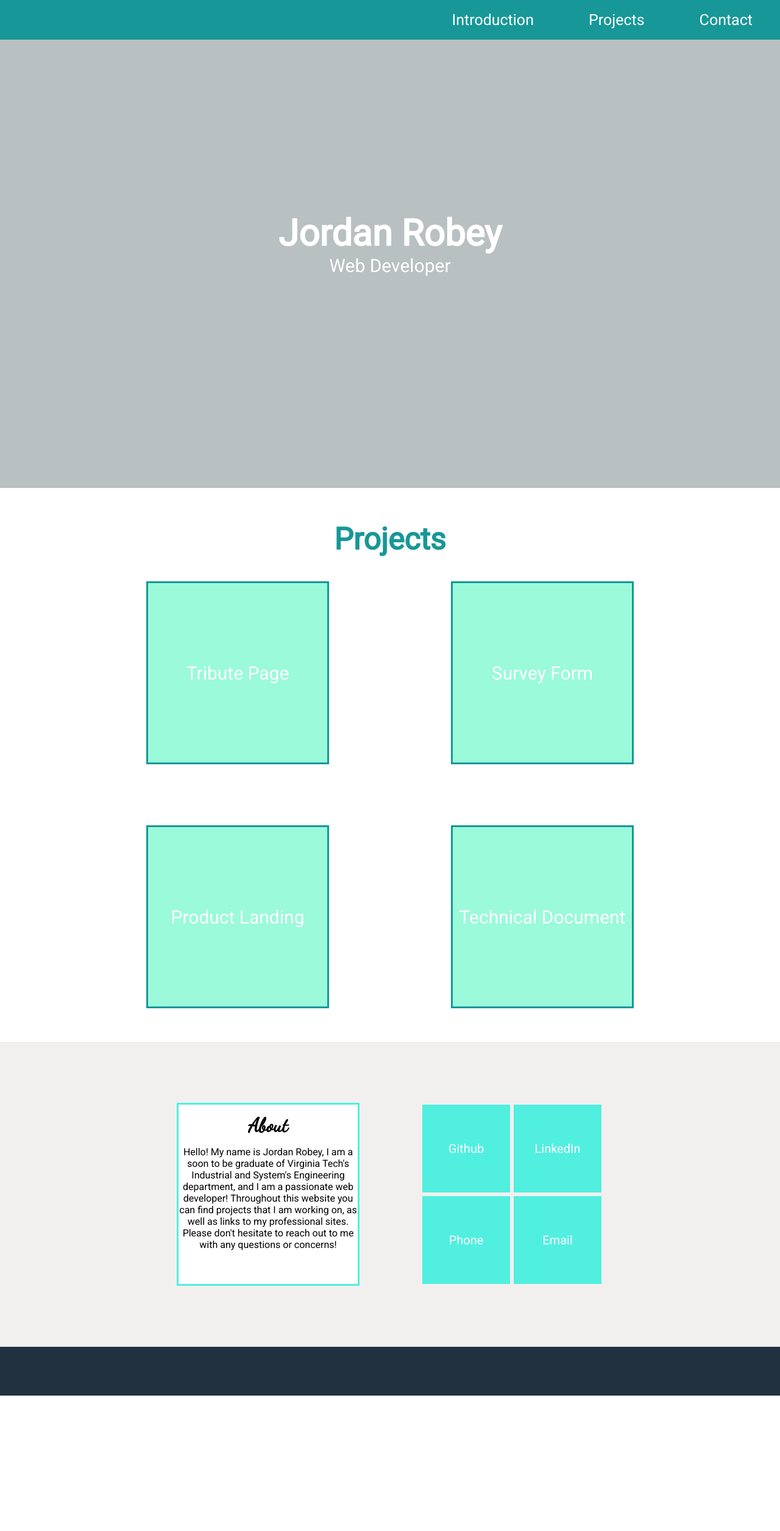
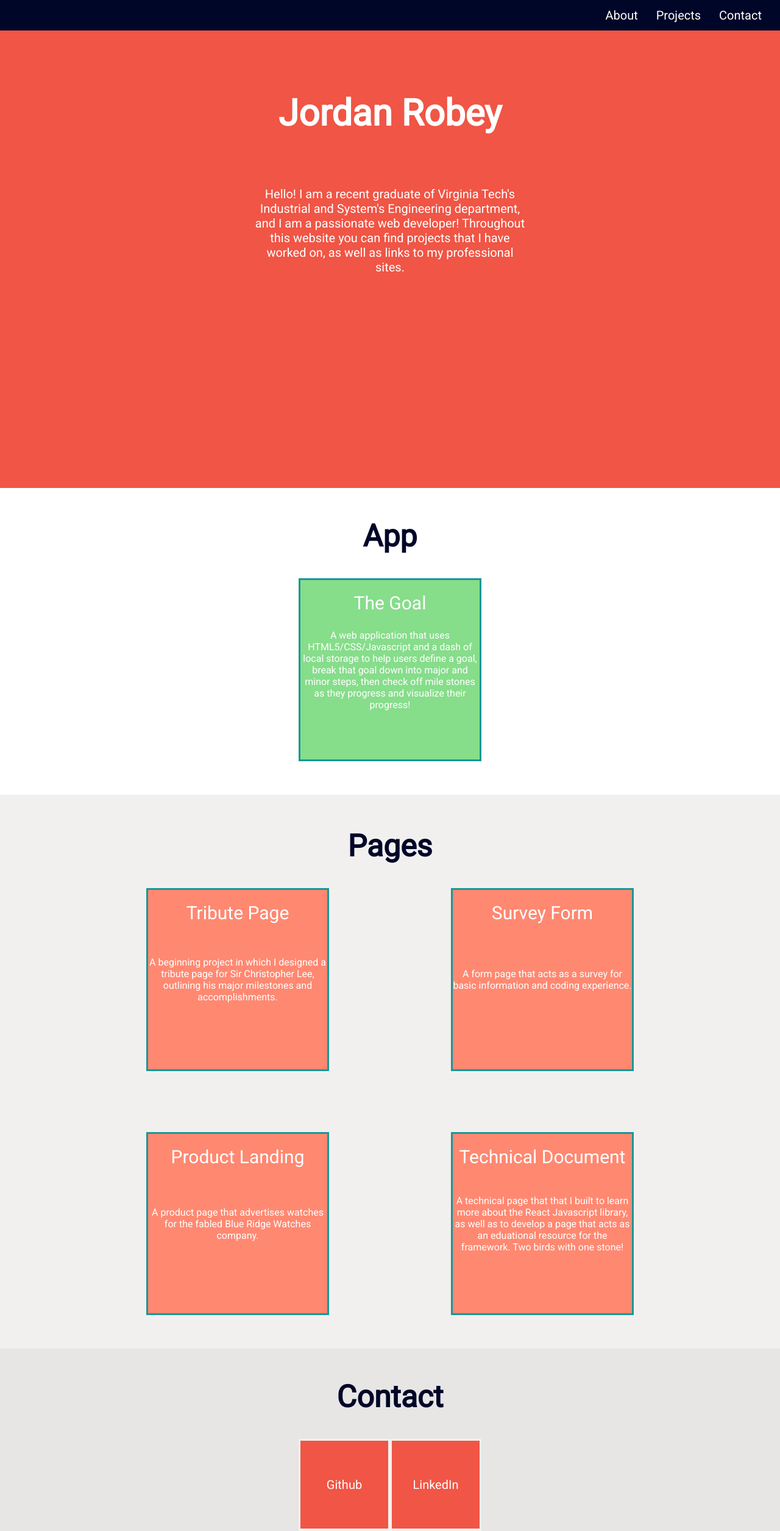
Before and after one commit to AnalysisByJordan/Portfolio-Webpage, a plain HTML site: page index.html in a window 1280 px wide. Shown: the top 2510 px of the page at 61% size. Before the commit the page ends 2288 px from the top, so only its background shows below. Drawn offline with nearby package versions, Linux system fonts and the light colour scheme.

Commit message:
some jquery on the introduction, app addition, design changes

```diff
--- /dev/null
+++ b/Portfolio.js
@@ -0,0 +1,5 @@
+  $(document).ready(function () {
+    $(window).scroll(function(){
+      $("#welcome-section").css("opacity", 1 - $(window).scrollTop() / 450);
+    });
+});
--- a/index.html
+++ b/index.html
@@ -1,17 +1,22 @@
 <!DOCTYPE html>
 <html lang="en">
-
   <head>
-  <link rel="stylesheet" href="portfolio.css" type="text/css">
+    <link rel="stylesheet" href="portfolio.css" type="text/css" />
   </head>
 
   <body>
     <header id="header">
       <nav id="navbar">
         <ul>
-        <li><a class="nav-link" href="#welcome-section">Introduction</a></li>
-        <li><a class="nav-link" href="
-#projects-wrap">Projects</a></li>
+          <li><a class="nav-link" href="#welcome-section">About</a></li>
+          <li>
+            <a
+              class="nav-link"
+              href="
+#projects-wrap"
+              >Projects</a
+            >
+          </li>
           <li><a class="nav-link" href="#contact-grid">Contact</a></li>
         </ul>
       </nav>
@@ -19,89 +24,155 @@
 
     <div id="welcome-section">
       <h1>Jordan Robey</h1>
-    <p>Web Developer</p>
+      <p>Hello! I am a recent graduate of Virginia Tech's
+        Industrial and System's Engineering department, and I am a passionate web developer!
+        Throughout this website you can find projects that I have worked on, as well as links
+        to my professional sites.</p>
+    </div>
+
+    <div id="apps-wrap">
+        <h1 class="title">App</h1>
+        <div id="apps">
+            <div id="app-1" class="project-tile">
+              <p class="project_name">The Goal</p>
+              <p class = "project_description">A web application that uses HTML5/CSS/Javascript and a
+                dash of local storage to help users define a goal, break that goal down into major and minor steps,
+                then check off mile stones as they progress and visualize their progress!
+              </p>
+              <a
+                href="https://analysisbyjordan.github.io/Goal-Web-App-V2/"
+                class="project_link"
+                target="_blank"
+              >
+                <img
+                  src="https://lh3.googleusercontent.com/nwuaPOsQbOjf4jwLIHvEEhww3G6sg5_nhcJKtGb7A62to-AqoF4CkFaHJ0kr5OmXdnK1StXNESwq7Lh5spwXUP1ios5J9mCsmZwmXqAMi3swe5YMOdLgm5Fj19PN95L4EBfZOFqY=w2400"
+                  alt=""
+                  class="project_image"
+                />
+              </a>
+            </div>
     </div>
 
     <div id="projects-wrap">
-    <h1 id="projects-title">Projects</h1>
+      <h1 class="title">Pages</h1>
 
-    <div id=projects>
+      <div id="projects">
         <div id="project-1" class="project-tile">
           <p class="project_name">Tribute Page</p>
-        <a href="https://codepen.io/analysisbyjordan/pen/GevqzV" class="project_link" target="_blank">
+          <p class = "project_description">A beginning project in which I designed a tribute page for Sir Christopher Lee,
+            outlining his major milestones and accomplishments.
+            </p>
+          <a
+            href="https://codepen.io/analysisbyjordan/pen/GevqzV"
+            class="project_link"
+            target="_blank"
+          >
             <img
-            src="https://lh3.googleusercontent.com/Vqh4-cxlZpFAfNuBtnuUOL8FoN8uewdA65YheEdtnH17kOcCdMmxQU2WhG-9y5Q0nNQKrfSP-S-4FSy437nz1jExKvedkrAUIjCsHDK4nCxI4MMvrYzGh64MikCynN-mki8OojJa=w2400"
-            alt="" class="project_image">
+              src="https://lh3.googleusercontent.com/--0QoDl-8yIdnO9A-0ZmA17CRCg-EUJ1elf3TeKlnV-nxlv7M-P0YBz40stSwk5cHD582AB-g2zWqimCPP7q1PDQ09ZWFNzB0YoIP3NIaFaiGiF-cBZtmIxuOlBB3UcBiCLaK1Js=w2400"
+              alt=""
+              class="project_image"
+            />
           </a>
         </div>
 
         <div id="project-2" class="project-tile">
           <p class="project_name">Survey Form</p>
-        <a href="https://codepen.io/analysisbyjordan/pen/GeMMKq" class="project_link" target="_blank">
+          <p class = "project_description">A form page that acts as a survey for basic information and coding experience.
+              </p>
+          <a
+            href="https://codepen.io/analysisbyjordan/pen/GeMMKq"
+            class="project_link"
+            target="_blank"
+          >
             <img
-            src="https://lh3.googleusercontent.com/P5cECtct6ayBoy010ZdqB7ZTgZDYDluao4GWiCCjZBhtU7oxQpZg9hruTjbdjRD0AXjiP54qRrHKHDDvhZOyhwrwCY7qn888cwxqImfNOLdXGFFE24GeSio3mg5su5vFtslx6Xjw=w2400"
-            alt="" class="project_image">
+              src="https://lh3.googleusercontent.com/YfhkcI3ZxpudMSW_NGB-3Sj15AW7Noxby1zUeEdCy4JrQs5TU6UE9369WaaYEr8wSbuGmzh75a6T8Gc-5PsvxBgNs9GsZQQ-PlI8qKj0Pp5tTzg_64WvyjRaGFrVXvWJFXg0QnyI=w2400"
+              alt=""
+              class="project_image"
+            />
           </a>
         </div>
 
         <div id="project-3" class="project-tile">
           <p class="project_name">Product Landing</p>
-        <a href="https://codepen.io/analysisbyjordan/pen/pYKbPw" class="project_link" target="_blank">
+          <p class = "project_description">A product page that advertises watches for the fabled Blue Ridge Watches
+            company.
+          </p>
+          <a
+            href="https://codepen.io/analysisbyjordan/pen/pYKbPw"
+            class="project_link"
+            target="_blank"
+          >
             <img
-            src="https://lh3.googleusercontent.com/dJJ-Rw7pX-wSAh68l9TUl8mJO9ozA1dFga_07WrUi3M4H9Y3qrs69pWF5uTGppmDO7FpEatE9ae_ePdFjymYvK1ELlVglBAFoJR7HL3j-NHahaqbysBBotGgmMm6MiFLn6jwt_yU=w2400"
-            alt="" class="project_image">
+              src="https://lh3.googleusercontent.com/nVHPxcHCSigl45n9A4AQZRv9RhOnkANWea_l--H88QITz1TN0jMpIqWMiPiqhL4Z8_6pt3lFVVO0_PH27ZM6sY_xK4DY99f-mattxrF3WJ-H3ALRaOStMteaBtMjjI_WGVcPHutJ=w2400"
+              alt=""
+              class="project_image"
+            />
           </a>
         </div>
 
         <div id="project-4" class="project-tile">
           <p class="project_name">Technical Document</p>
-        <a href="https://codepen.io/analysisbyjordan/pen/wOLMEy" class="project_link" target="_blank">
+          <p class = "project_description">A technical page that that I built to learn more about the React
+            Javascript library, as well as to develop a page that acts as an eduational resource for the framework.
+            Two birds with one stone!
+          </p>
+          <a
+            href="https://codepen.io/analysisbyjordan/pen/wOLMEy"
+            class="project_link"
+            target="_blank"
+          >
             <img
-            src="https://lh3.googleusercontent.com/LllVjwhMqRvvuHGAhU6PjA_6nKkiU_jyqqAzKgsANwqMebaClsuq2lCeFUnanGlRWkmcplAym0-MR2DMkfEVcwqKMncm_sOtoeW3RaeHOHZZQarx2jdsG6G_OzAg4Lsi6mAthiBF=w2400"
-            alt="" class="project_image">
+              src="https://lh3.googleusercontent.com/OJkjInv7N_Y-uVDxGn1r1M5CRlJBA64CaKnX-eXz3g3L1SDeJ4V72KtpAyC4ZzLj3Q_Ou4crSB5ZpY-IQbgYyW8fQ2AhaNbD_nkTNujiAiLRAzzFYjCWYoOPROTDhv_YzkPev66b=w2400"
+              alt=""
+              class="project_image"
+            />
           </a>
         </div>
       </div>
     </div>
 
     <div id="contact-wrapper">
+        <h1 class="title">Contact</h1>
       <div id="contact-grid">
-
-      <div id="about">
-        <h1>About</h1>
-        <p>Hello! My name is Jordan Robey, I am a soon to be graduate of Virginia Tech's Industrial and System's
-          Engineering department, and I am a passionate web developer!
-          Throughout this website you can find projects that I am working on, as well as links to my professional sites.
-          Please don't hesitate to reach
-          out to me with any questions or concerns! </p>
-      </div>
-
         <div id="contact">
-
           <div id="github" class="mini-box">
-          <p>Github</p><a href="https://github.com/AnalysisByJordan/" target="_blank" class="contact-link"></a>
+            <p>Github</p>
+            <a
+              href="https://github.com/AnalysisByJordan/"
+              target="_blank"
+              class="contact-link"
+            ></a>
           </div>
 
           <div id="linkedin" class="mini-box">
-          <p>LinkedIn</p><a href="https://linkedin.com/in/jordan-robey" target="_blank" class="contact-link"></a>
+            <p>LinkedIn</p>
+            <a
+              href="https://linkedin.com/in/jordan-robey"
+              target="_blank"
+              class="contact-link"
+            ></a>
           </div>
 
           <div id="phone" class="mini-box-contact">
-          <p>Phone</p><a class="contact-link">
+            <p>Phone</p>
+            <a class="contact-link">
               <p id="phone_email">703-268-1857</p>
             </a>
           </div>
 
           <div id="email" class="mini-box-contact">
-          <p>Email</p><a class="contact-link">
+            <p>Email</p>
+            <a class="contact-link">
               <p id="phone_email">rjordan7@vt.edu</p>
             </a>
           </div>
         </div>
       </div>
-
     </div>
-  <div id="footer"></div>
+    <div id="footer">
+      <p>Jordan Robey   |   2019</p>
+    </div>
+    <script src="https://ajax.googleapis.com/ajax/libs/jquery/3.1.0/jquery.min.js"></script>
+    <script src="Portfolio.js"></script>
   </body>
-
 </html>
--- a/portfolio.css
+++ b/portfolio.css
@@ -1,7 +1,6 @@
 @import "https://fonts.googleapis.com/css?family=Roboto";
 
-@import
-"https://fonts.googleapis.com/css?family=Dancing+Script";
+@import "https://fonts.googleapis.com/css?family=Dancing+Script";
 
 body {
   font-family: "Roboto", sans-serif;
@@ -14,8 +13,8 @@ body {
 #header {
   position: fixed;
   width: 100%;
-  background-color: #179797;
-  height: 65px;
+  background-color: #000628;
+  height: 50px;
   top: 0;
   left: 0;
   display: flex;
@@ -29,57 +28,78 @@ body {
 #navbar ul {
   list-style-type: none;
   display: flex;
+
 }
 #navbar li {
-  font-size: 25px;
+  font-size: 20px;
+  padding-right: 30px;
 }
 
 #navbar li a {
   text-decoration: none;
   color: white;
   display: block;
-  padding: 18px 45px 18px;
+  -webkit-transition: all 0.5s ease;
+  -moz-transition: all 0.5s ease;
+  -ms-transition: all 0.5s ease;
+  -o-transition: all 0.5s ease;
+  transition: all 0.5s ease;
+
 }
 
 #navbar li a:hover {
-  background-color: #0a5252;
-  color: #b3f6f6;
+  color: #f05545;
 }
 
 #welcome-section {
   width: 100%;
   height: 100vh;
-  background-color: #B9C0C1;
+  background-color: #f05545;
   display: flex;
-  justify-content: center;
   flex-direction: column;
 }
 
 #welcome-section h1 {
   align-self: center;
   font-size: 60px;
-  margin: 0;
+  margin-top: 150px;
   color: white;
 }
 
-
 #welcome-section p {
   align-self: center;
-  font-size: 30px;
+  font-size: 20px;
+  margin-top: 85px;
   color: white;
+  text-align: center;
+  width: 450px;
 }
-#projects-wrap{
+#apps-wrap{
   background-color: white;
+  margin-top: 50px;
+}
+#projects-wrap {
+  background-color: #f1f0ef;
   padding: 55px 0px 55px 0px;
 }
-#projects-title{
+.title {
   font-size: 50px;
   text-align: center;
   padding-bottom: 40px;
-  color: #179797;
+  color: #000628;
+}
+#app-1{
+  background: #86dd8a;
+}
+#apps{
+  display: grid;
+  grid-template-columns: 300px;
+  grid-template-rows: 300px;
+  justify-content: center;
+  padding-bottom: 55px;
 }
 
-#projects{
+#projects {
   display: grid;
   grid-template-columns: 300px 300px;
   grid-template-rows: 300px 300px;
@@ -87,24 +107,29 @@ body {
   grid-row-gap: 100px;
   justify-content: center;
 }
-#project-1{
-  background: #9AFADA;
+#project-1 {
+  background: #ff8871;
 }
-
-#project-2{
-  background: #9AFADA;
+#project-2 {
+  background: #ff8871;
 }
-#project-3{
-  background: #9AFADA;
+#project-3 {
+  background: #ff8871;
 }
-#project-4{
-  background: #9AFADA;
+#project-4 {
+  background: #ff8871;
 }
-.project_name{
+.project_name {
   position: absolute;
   font-size: 30px;
-  z-index: 1;
+  z-index: 0;
   margin: 0;
+  margin-top: 20px;
+}
+.project_description{
+  margin-top: 40px;
+  text-align: center;
+  margin: auto;
 }
 .project-tile {
   color: white;
@@ -113,18 +138,17 @@ body {
   position: relative;
   display: flex;
   justify-content: center;
-  align-items: center;
-   -webkit-transition: all .5s ease;
-  -moz-transition: all .5s ease;
-  -ms-transition: all .5s ease;
-  -o-transition: all .5s ease;
-  transition: all .5s ease;
+  -webkit-transition: all 0.5s ease;
+  -moz-transition: all 0.5s ease;
+  -ms-transition: all 0.5s ease;
+  -o-transition: all 0.5s ease;
+  transition: all 0.5s ease;
 }
 .project-tile:hover {
   cursor: pointer;
   background: transparent;
 }
-.project-tile:hover .project_link{
+.project-tile:hover .project_link {
   opacity: 1;
 }
 
@@ -134,11 +158,11 @@ body {
   width: 100%;
   height: 100%;
   opacity: 0;
-  -webkit-transition: all .5s ease;
-  -moz-transition: all .5s ease;
-  -ms-transition: all .5s ease;
-  -o-transition: all .5s ease;
-  transition: all .5s ease;
+  -webkit-transition: all 0.5s ease;
+  -moz-transition: all 0.5s ease;
+  -ms-transition: all 0.5s ease;
+  -o-transition: all 0.5s ease;
+  transition: all 0.5s ease;
 }
 .project_image {
   width: 100%;
@@ -147,7 +171,7 @@ body {
   position: relative;
 }
 .project_link:after {
-  content: '';
+  content: "";
   position: absolute;
   top: 0;
   left: 0;
@@ -156,77 +180,67 @@ body {
   margin: auto;
   width: 100%;
   height: 100%;
-  background: rgba(0,0,0,.3);
+  background: rgba(0, 0, 0, 0.3);
 }
-#contact-wrapper{
-  background: #F2F0EF;
+#contact-wrapper {
+  background: #e7e6e5;
+  padding-top: 50px;
+}
+#contact-grid {
+  display: grid;
+  grid-template-columns: 300px;
+  grid-template-rows: 300px;
+  justify-content: center;
+  padding-bottom: 50px;
+}
 
-}
-#contact-grid{
-  display: grid;
-  grid-template-columns: 300px 300px;
-  grid-template-rows: 300px;
-  grid-column-gap: 100px;
-  justify-content: center;
-  padding: 100px 0px 100px 0px;
-}
-#about{
-  background: white;
-  border-color: #51EFDF;
-  border-style: solid;
-  text-align: center;
-}
-#about h1{
-  font-family: 'Dancing Script', cursive;
-  padding: 15px 0px 15px 0px;
-}
-#contact{
+#contact {
   display: grid;
   grid-template-columns: 50% 50%;
   grid-template-rows: 50% 50%;
   justify-content: center;
   font-size: 20px;
 }
-.mini-box{
-  border-color: #F2F0EF;
+.mini-box {
+  border-color: #f2f0ef;
   border-style: solid;
   color: white;
   display: flex;
   justify-content: center;
   align-items: center;
   position: relative;
-  -webkit-transition: all .5s ease;
-  -moz-transition: all .5s ease;
-  -ms-transition: all .5s ease;
-  -o-transition: all .5s ease;
-  transition: all .5s ease;
+  -webkit-transition: all 0.5s ease;
+  -moz-transition: all 0.5s ease;
+  -ms-transition: all 0.5s ease;
+  -o-transition: all 0.5s ease;
+  transition: all 0.5s ease;
 }
-.mini-box-contact{
-  border-color: #F2F0EF;
+.mini-box-contact {
+  border-color: #f2f0ef;
   border-style: solid;
   color: white;
   display: flex;
   justify-content: center;
   align-items: center;
   position: relative;
-  -webkit-transition: all .5s ease;
-  -moz-transition: all .5s ease;
-  -ms-transition: all .5s ease;
-  -o-transition: all .5s ease;
-  transition: all .5s ease;
+  -webkit-transition: all 0.5s ease;
+  -moz-transition: all 0.5s ease;
+  -ms-transition: all 0.5s ease;
+  -o-transition: all 0.5s ease;
+  transition: all 0.5s ease;
 }
 
-#github{
-  background: #51EFDF;
+#github {
+  background: #f05545;
 }
-#linkedin{
-  background: #51EFDF;
+#linkedin {
+  background: #f05545;
 }
-#phone{
-  background: #51EFDF;
+#phone {
+  background: #f05545;
 }
-#email{
-  background: #51EFDF;
+#email {
+  background: #f05545;
 }
 
 .contact-link {
@@ -235,33 +249,33 @@ body {
   width: 100%;
   height: 100%;
   opacity: 0;
-  -webkit-transition: all .5s ease;
-  -moz-transition: all .5s ease;
-  -ms-transition: all .5s ease;
-  -o-transition: all .5s ease;
-  transition: all .5s ease;
+  -webkit-transition: all 0.5s ease;
+  -moz-transition: all 0.5s ease;
+  -ms-transition: all 0.5s ease;
+  -o-transition: all 0.5s ease;
+  transition: all 0.5s ease;
 }
 .mini-box:hover {
   cursor: pointer;
   background: transparent;
 }
 
-.mini-box:hover .contact-link{
+.mini-box:hover .contact-link {
   opacity: 1;
   background: green;
 }
-.mini-box-contact:hover .contact-link{
+.mini-box-contact:hover .contact-link {
   opacity: 1;
   background: blue;
 }
 
-#github p{
+#github p {
   z-index: 1;
 }
-#linkedin p{
+#linkedin p {
   z-index: 1;
 }
-#phone_email{
+#phone_email {
   display: flex;
   justify-content: center;
   position: relative;
@@ -271,15 +285,18 @@ body {
   top: 50px;
   text-decoration: none;
 }
-#footer{
+#footer {
   width: 100%;
   height: 80px;
-  background: #22313F;
+  background: #22313f;
   color: white;
+  display: flex;
+  justify-content: center;
+  align-items: center;
 }
 
 @media (max-width: 980px) {
-  #navbar li{
+  #navbar li {
     font-size: 40px;
   }
 
```
Lines whose indentation alone changed are shown as unchanged.
